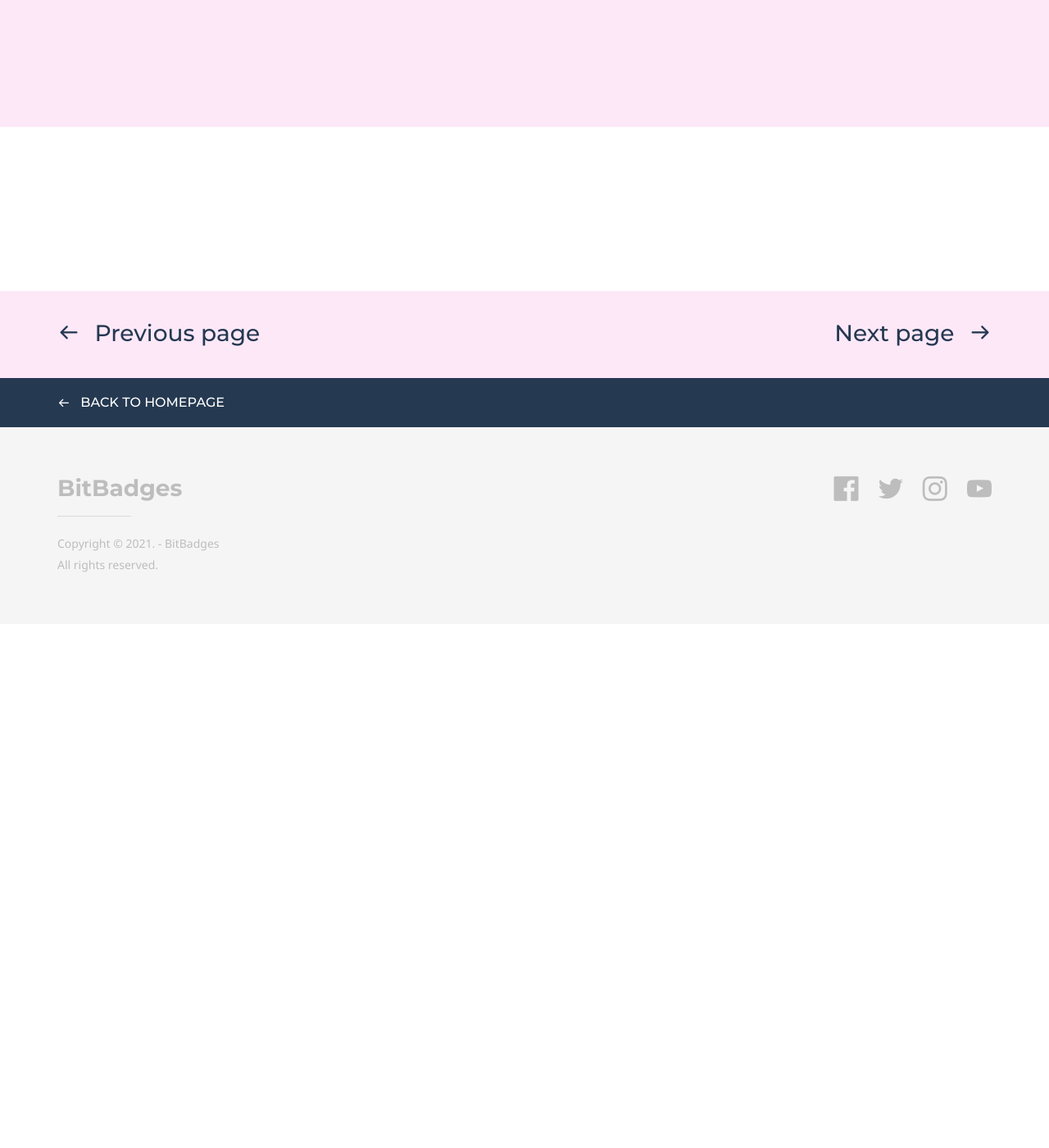
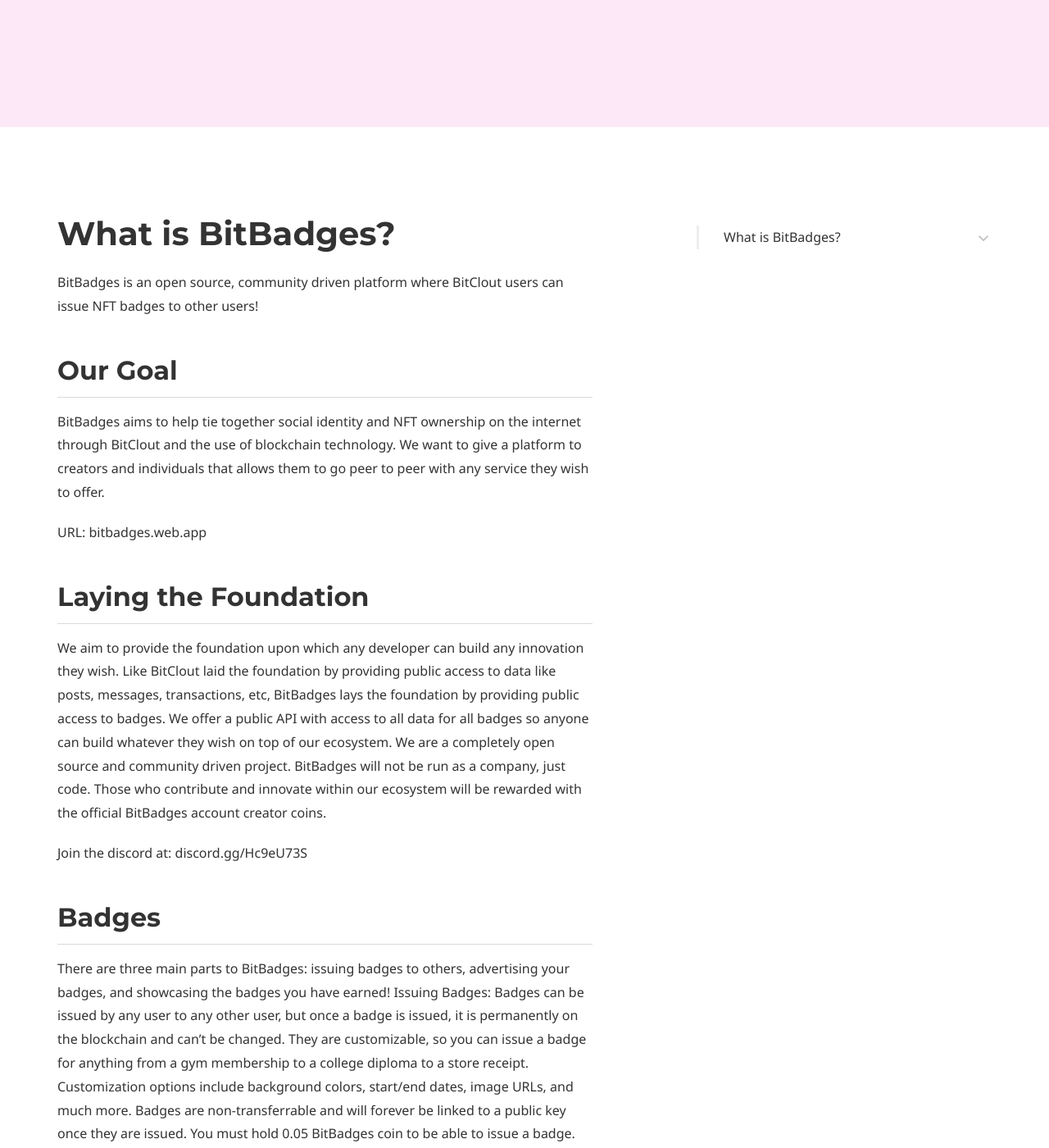
Before and after one commit to BitBadges/bitbadges.github.io, a Jekyll site: the page built from about.md, in a window 1280 px wide and 1400 px high, scrolled down 439 px. Shown: the whole window at 82% size. Built offline with Jekyll 4.4.1, drawn with Linux system fonts in a browser that asks for light colours; some web fonts are replaced; before the commit the page ends 1200 px from its top, so only the background shows below that; some of the changed text lies outside the part shown.

Commit message:
Update about.md

```diff
--- a/about.md
+++ b/about.md
@@ -27,3 +27,29 @@ page_nav:
         content: Next page
         url: 'https://bitbadges.github.io/vision/'
 ---
+# What is BitBadges?
+BitBadges is an open source, community driven platform where BitClout users can issue NFT badges to other users!
+
+## Our Goal
+BitBadges aims to help tie together social identity and NFT ownership on the internet through BitClout and the use of blockchain technology. We want to give a platform to creators and individuals that allows them to go peer to peer with any service they wish to offer.
+
+URL: bitbadges.web.app
+
+## Laying the Foundation
+We aim to provide the foundation upon which any developer can build any innovation they wish. Like BitClout laid the foundation by providing public access to data like posts, messages, transactions, etc, BitBadges lays the foundation by providing public access to badges. We offer a public API with access to all data for all badges so anyone can build whatever they wish on top of our ecosystem.
+We are a completely open source and community driven project. BitBadges will not be run as a company, just code. Those who contribute and innovate within our ecosystem will be rewarded with the official BitBadges account creator coins.
+
+Join the discord at: discord.gg/Hc9eU73S
+
+## Badges
+There are three main parts to BitBadges: issuing badges to others, advertising your badges, and showcasing the badges you have earned!
+Issuing Badges: Badges can be issued by any user to any other user, but once a badge is issued, it is permanently on the blockchain and can't be changed. They are customizable, so you can issue a badge for anything from a gym membership to a college diploma to a store receipt. Customization options include background colors, start/end dates, image URLs, and much more. Badges are non-transferrable and will forever be linked to a public key once they are issued.  You must hold 0.05 BitBadges coin to be able to issue a badge.
+Advertising Your Badges: If you want to offer your badge to others, create an advertisement for your badge on the BitBadge website! This advertisement should explain how the users can earn your badge and details about the badge. Some potential advertisers include professors trying to sell their course, content creators selling access to premium content, and much more!
+Showcasing Your Badges: The last aspect of BitBadges is showing off your portfolio on your profile. Every user has a BitBadges profile that can be accessed simply by signing in on BitBadges using your BitClout account. Your profile can be customized however you would like it to be. You can show off all your work related badges and treat it like a LinkedIn resume, or you can show off all your athletic achievements. You can customize it however you would like and can even create different sections of your profile for different purposes!
+
+## Behind the Scenes
+Are these NFTs? Badges take inspiration from Ethereum's ERC-721 tokens, but the main difference between them is that badges are tied to a public key and non transferable.
+How is a badge stored? When a badge is issued, its metadata (all its attributes as a JSON object) is stored as a text file on the Interplanetary FIle System (IPFS) and in the BitBadges database. The IPFS is a global shared file system, and the important attribute about IPFS is that once a file is uploaded, it can't be changed. This means that your badges are permanent and can't be changed by anyone ever! This is important because one can prove ownership of a badge. Each IPFS file has a unique hash identifier which is automatically posted to @BitBadgesHash every time a badge is issued. This means that the data is also permanently stored on the BitClout blockchain.
+Note: You may see some inconsistencies between the IPFS/@BitBadgesHash and the Firestore database for the timeframe when the platform was being developed and tested. Some test badges were deleted from certain user's profiles. Anything after __/__ is guaranteed to be consistent between the database and blockchain.
+How are ads and profiles stored? All profile data and badge advertisements are stored in the BitBadges database. They are not stored on any permanent file storage because they can be edited.
+Why are badges stored in a database if it is on the IPFS? It is stored in the BitBadges database because we offer a public API for anyone who wishes to get access to any badge's data. This allows anyone to create any innovation on top of the BitBadges foundation similar to how anyone can build on top of the BitClout core foundation.
```
